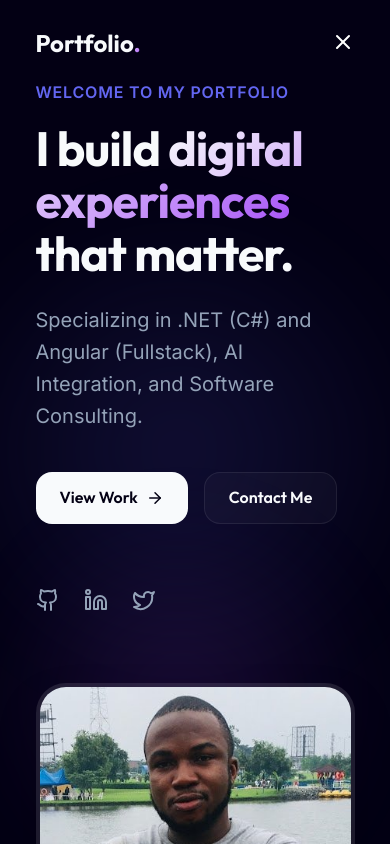
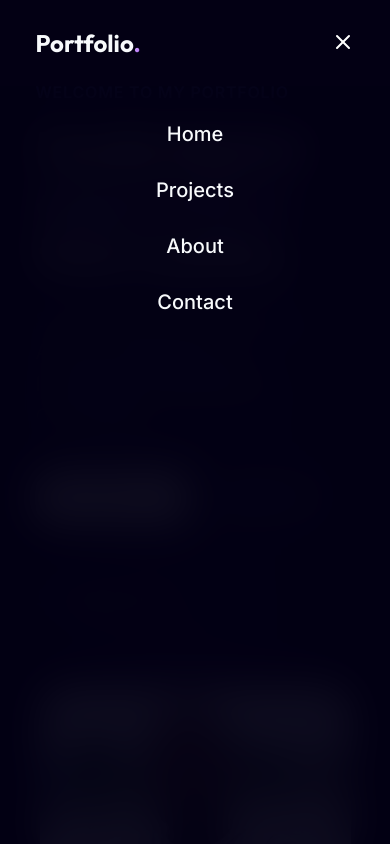
Before and after one commit to Casido1/MyPortfolioApp, a React (Vite) app: page / in a window 390 px wide. Both pictures are taken after a click on the button 342 px from the left and 43 px from the top of the page. Shown: the top 844 px of the page. Built offline with nearby package versions, Linux system fonts and the light colour scheme.

Commit message:
Fixed the hamburger menu display issued on mobile

```diff
--- a/src/components/Navbar.jsx
+++ b/src/components/Navbar.jsx
@@ -70,7 +70,40 @@ const Navbar = () => {
                 </button>
             </div>
 
-            {/* Mobile Menu Styles injected here for simplicity in vanilla CSS context */}
+            {/* Mobile Menu Overlay */}
+            {isMobileMenuOpen && (
+                <div style={{
+                    position: 'absolute',
+                    top: '100%',
+                    left: 0,
+                    right: 0,
+                    background: 'rgba(3, 0, 20, 0.95)',
+                    backdropFilter: 'blur(20px)',
+                    borderBottom: '1px solid var(--border-glass)',
+                    padding: '2rem',
+                    display: 'flex',
+                    flexDirection: 'column',
+                    gap: '1.5rem',
+                    alignItems: 'center',
+                    height: 'calc(100vh - 80px)', // adjust based on header height
+                    overflowY: 'auto'
+                }}>
+                    {navLinks.map((link) => (
+                        <a
+                            key={link.name}
+                            href={link.href}
+                            onClick={() => setIsMobileMenuOpen(false)}
+                            style={{
+                                color: 'var(--text-primary)',
+                                fontSize: '1.25rem',
+                                fontWeight: 500
+                            }}
+                        >
+                            {link.name}
+                        </a>
+                    ))}
+                </div>
+            )}
             <style>{`
         @media (max-width: 768px) {
           .desktop-nav { display: none !important; }
```
